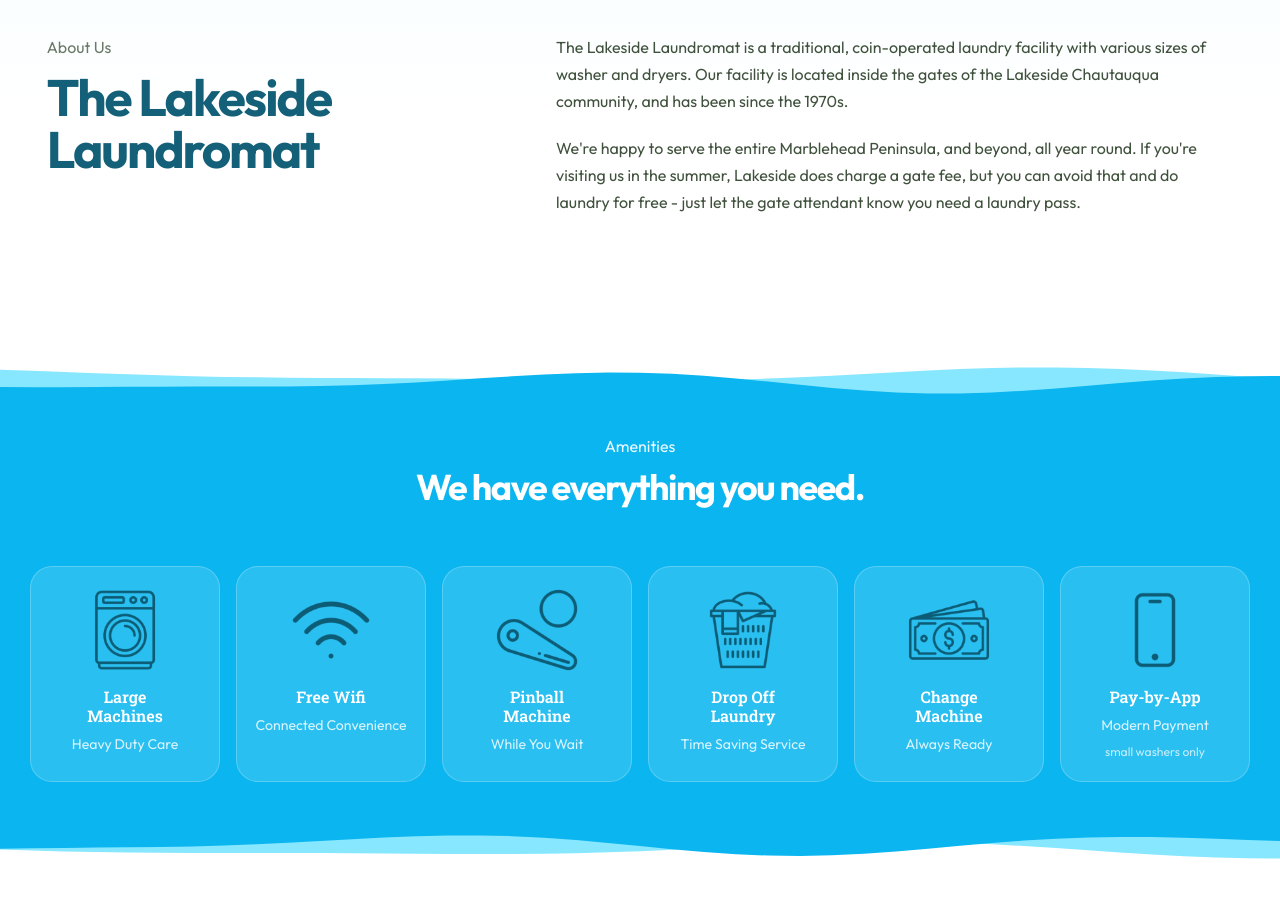
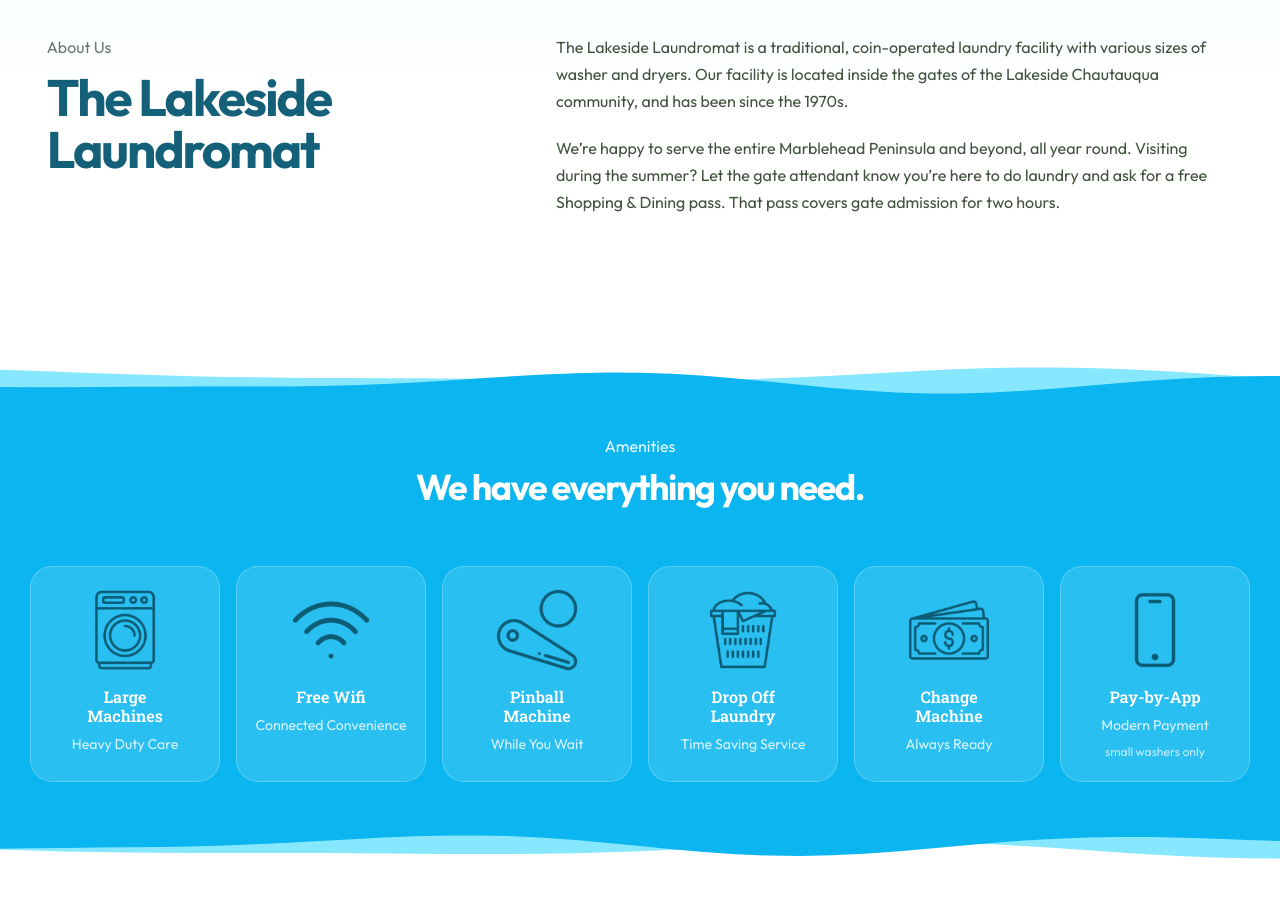
Before and after one commit to andrewchwalik/lakeside-laundromat, a plain HTML site: page index.html in a window 1280 px wide. Shown: the part 960-1857 px from the top of the page. Drawn offline with Linux system fonts and the light colour scheme; no server answers.

Commit message:
Clarify summer gate admission with approved pass wording

```diff
--- a/index.html
+++ b/index.html
@@ -189,11 +189,7 @@
                       Chautauqua community, and has been since the 1970s.
                     </p>
                     <p>
-                      We're happy to serve the entire Marblehead Peninsula, and
-                      beyond, all year round. If you're visiting us in the
-                      summer, Lakeside does charge a gate fee, but you can
-                      avoid that and do laundry for free - just let the gate
-                      attendant know you need a laundry pass.
+                      We’re happy to serve the entire Marblehead Peninsula and beyond, all year round. Visiting during the summer? Let the gate attendant know you’re here to do laundry and ask for a free Shopping &amp; Dining pass. That pass covers gate admission for two hours.
                     </p>
                   </div>
                 </div>
```
